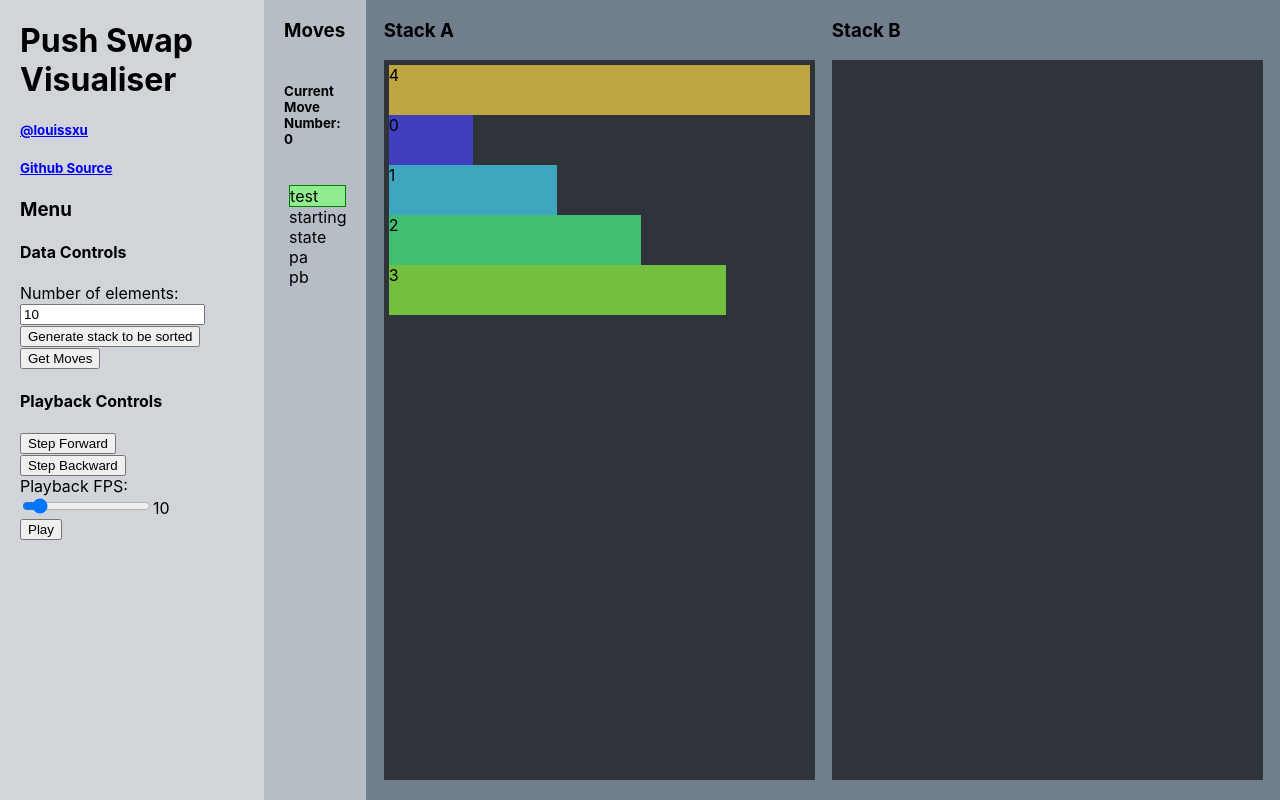
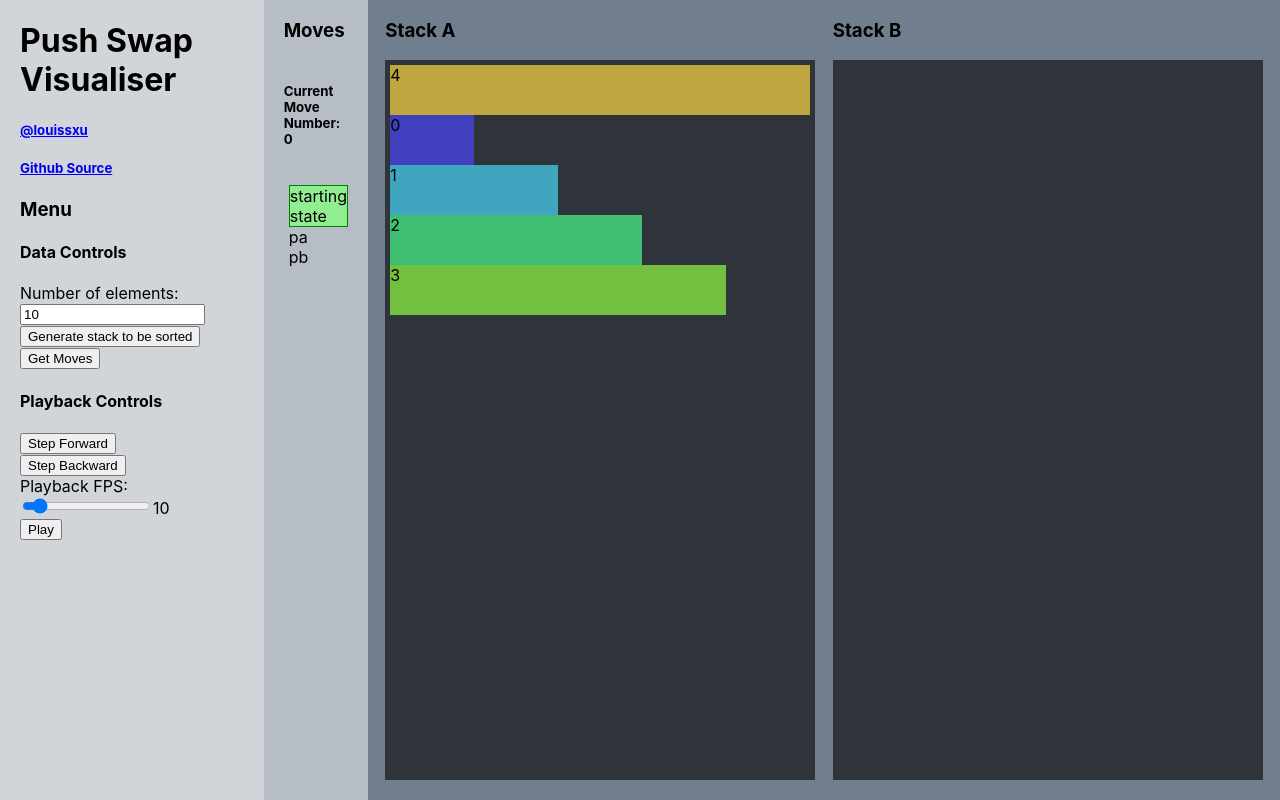
Before and after one commit to louissxu/push_swap_visualiser, a React (Create React App) app: page / in a window 1280 px wide. Built offline with nearby package versions, Linux system fonts and the light colour scheme.

Commit message:
feat: Highlight current move in moves list

```diff
--- a/src/Visualiser.tsx
+++ b/src/Visualiser.tsx
@@ -130,14 +130,45 @@ class MovesRow extends React.PureComponent<IMovesRowProps, IMovesRowState> {
     }
   }
   render() {
-    console.log("rendering move number: " + this.props.move_number);
-    return (
-      <li key={this.props.move_number}>
-        {this.props.move}
-      </li>
-    )
+    // console.log("rendering move number: " + this.props.move_number + this.props.is_current);
+    if (this.props.is_current) {
+      return (
+        <li className="moves-current-move">
+          {this.props.move}
+        </li>
+      )
+    } else {
+      return (
+        <li>
+          {this.props.move}
+        </li>
+      )
+    }
   }
 }
+
+// interface IMovesCountProps {
+//   current_move_number: number
+// }
+
+// interface IMovesCountState {
+
+// }
+
+// class MovesCount extends React.PureComponent<IMovesCountProps, IMovesCountState> {
+//   constructor(props: IMovesCountProps) {
+//     super(props)
+//     this.state = {
+
+//     }
+//   }
+
+//   render() {
+//     return (
+//       <h5>Current Move Number: {this.props.current_move_number}</h5>
+//     )
+//   }
+// }
 
 interface IMovesProps {
   moves: Array<Move>
@@ -158,21 +189,23 @@ class Moves extends React.PureComponent<IMovesProps, IMovesState> {
 
   render() {
     const moves: Array<Move> = this.props.moves;
-
+    // console.log(this.props.current_move_num);
     return (
       <div className="moves-container">
         <h3>Moves</h3>
+        {/* <MovesCount
+          current_move_number={this.props.current_move_num}
+        /> */}
         <h5>Current Move Number: {this.props.current_move_num}</h5>
         <ul className="moves-data">
-          <li key={-1} className="moves-current-move">
-            test
-          </li>
           {moves.map((move, index) => {
             return (
               <MovesRow
+                // key={index.toString() + (index === this.props.current_move_num ? "t" : "f")}
+                key={index}
                 move={move}
                 move_number={index}
-                is_current={false}
+                is_current={index === this.props.current_move_num ? true : false}
               />
             )
           })}
```
